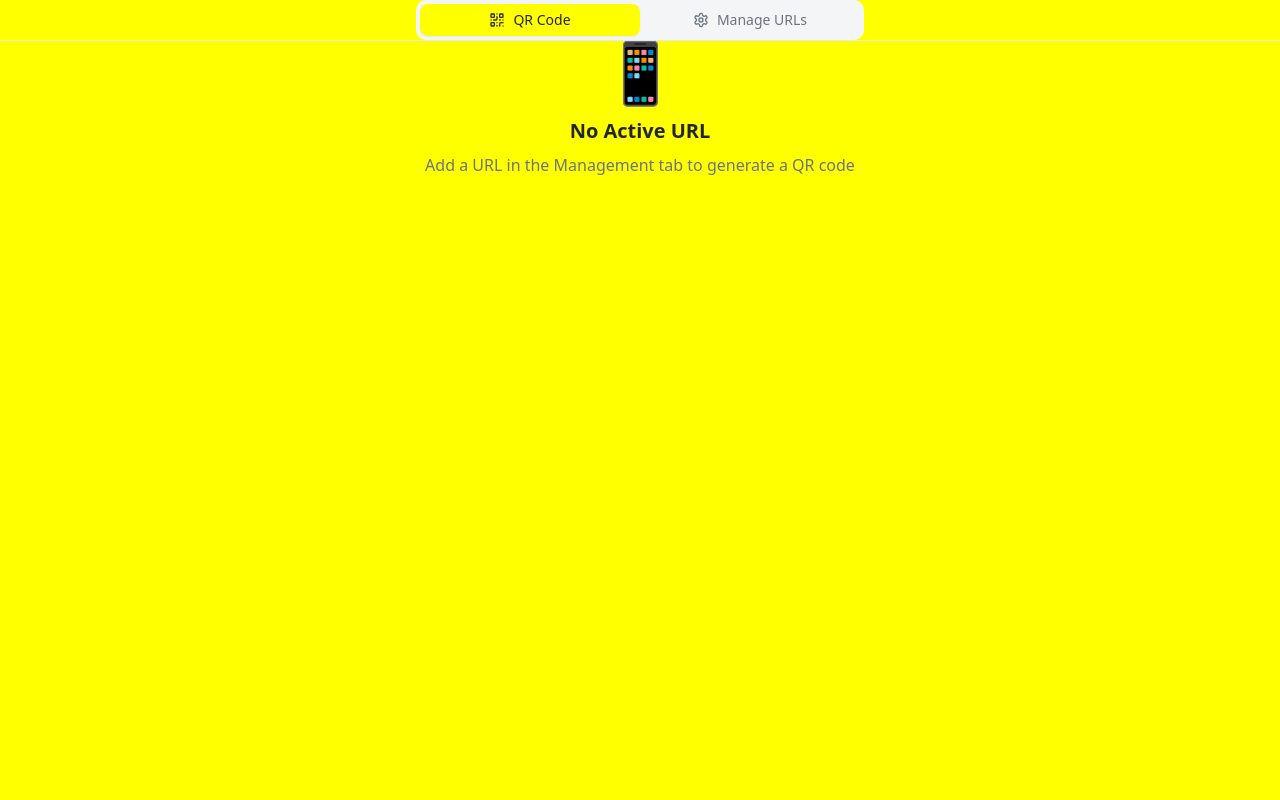
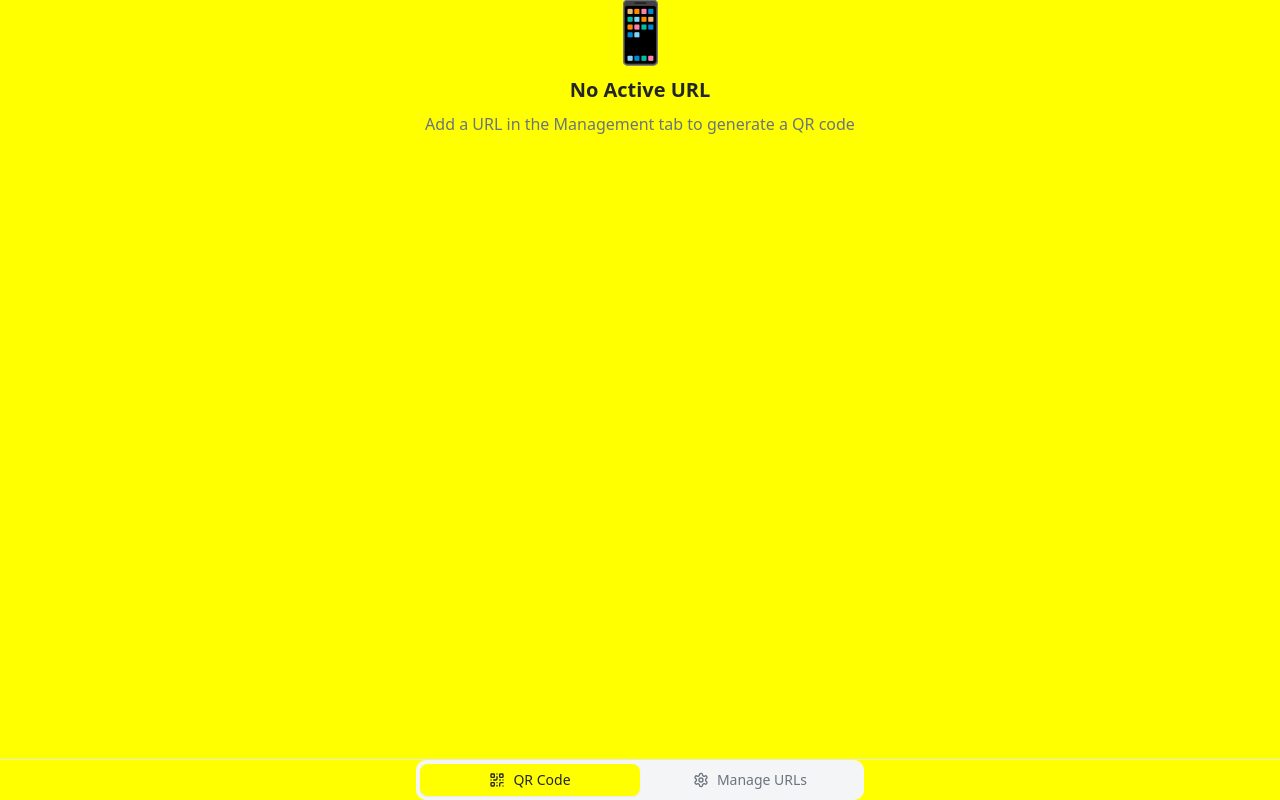
Before and after one commit to fasoulas/link-to-code-mobile, a React (Vite) app: page / in a window 1280 px wide. Built offline with nearby package versions, Linux system fonts and the light colour scheme.

Commit message:
Move tab bar to bottom
Move the tab selection bar to the bottom of the screen.

```diff
--- a/src/pages/QRCodeApp.tsx
+++ b/src/pages/QRCodeApp.tsx
@@ -58,9 +58,25 @@ export default function QRCodeApp() {
   };
 
   return (
-    <div className="min-h-screen bg-background">
-      <Tabs value={activeTab} onValueChange={setActiveTab} className="w-full">
-        <div className="sticky top-0 z-10 bg-background border-b">
+    <div className="min-h-screen bg-background flex flex-col">
+      <Tabs value={activeTab} onValueChange={setActiveTab} className="w-full flex flex-col min-h-screen">
+        <div className="flex-1 overflow-y-auto">
+          <TabsContent value="qr-code" className="mt-0 h-full">
+            <QRCodeGenerator activeUrl={activeUrl} />
+          </TabsContent>
+
+          <TabsContent value="management" className="mt-0 h-full">
+            <UrlManagement
+              urls={urls}
+              onAddUrl={addUrl}
+              onUpdateUrl={updateUrl}
+              onDeleteUrl={deleteUrl}
+              onSetActiveUrl={setActiveUrl}
+            />
+          </TabsContent>
+        </div>
+
+        <div className="sticky bottom-0 z-10 bg-background border-t">
           <TabsList className="grid w-full grid-cols-2 max-w-md mx-auto">
             <TabsTrigger value="qr-code" className="flex items-center space-x-2">
               <QrCode className="h-4 w-4" />
@@ -72,20 +88,6 @@ export default function QRCodeApp() {
             </TabsTrigger>
           </TabsList>
         </div>
-
-        <TabsContent value="qr-code" className="mt-0">
-          <QRCodeGenerator activeUrl={activeUrl} />
-        </TabsContent>
-
-        <TabsContent value="management" className="mt-0">
-          <UrlManagement
-            urls={urls}
-            onAddUrl={addUrl}
-            onUpdateUrl={updateUrl}
-            onDeleteUrl={deleteUrl}
-            onSetActiveUrl={setActiveUrl}
-          />
-        </TabsContent>
       </Tabs>
     </div>
   );
```
